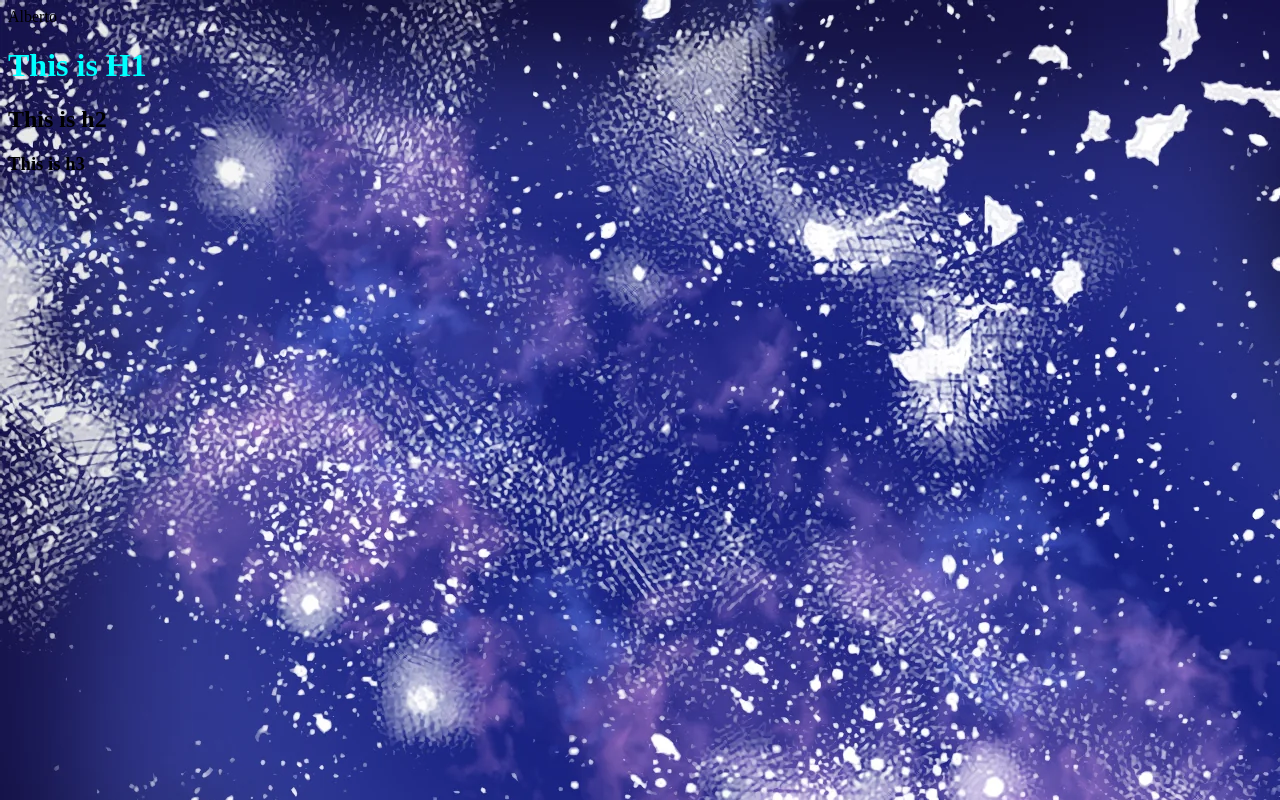
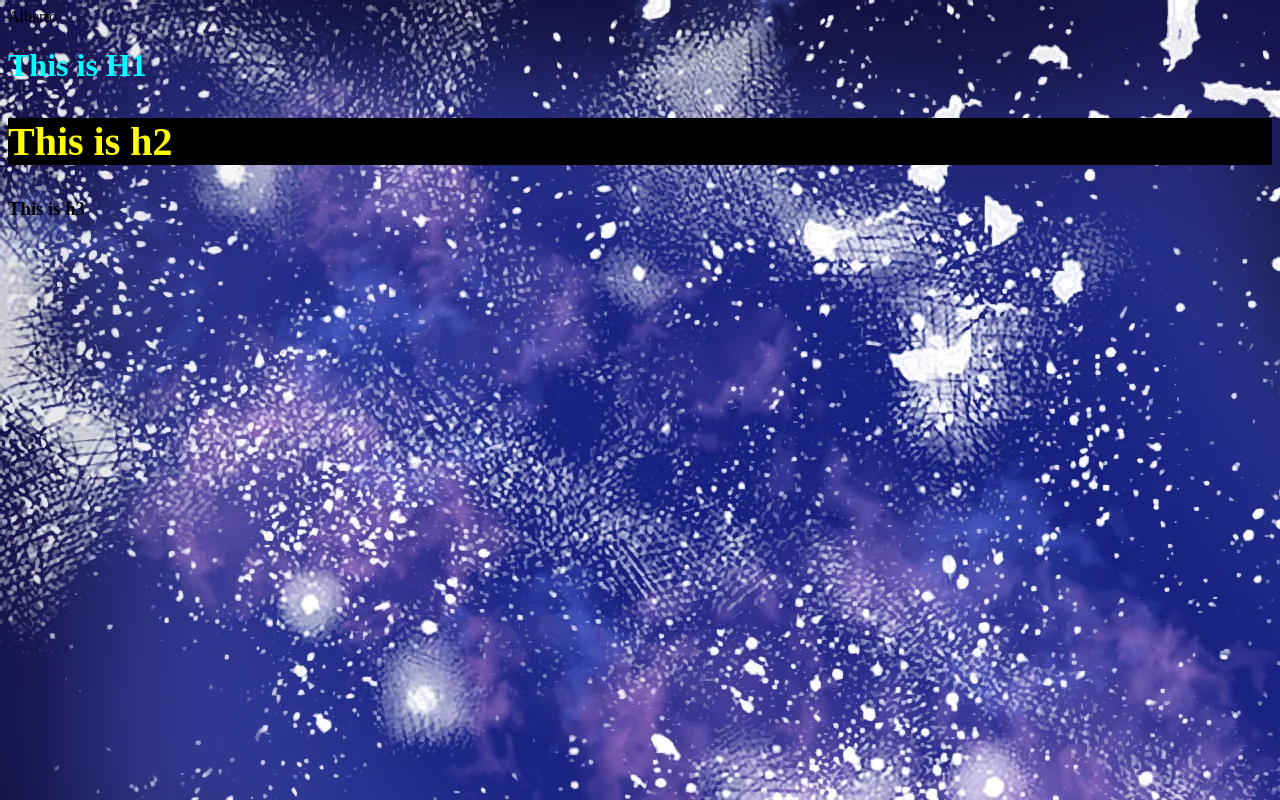
Before and after one commit to bsdc-Alberto/bsdc-Alberto.github.io, a plain HTML site: page index.html in a window 1280 px wide. Drawn offline with Linux system fonts and the light colour scheme.

Commit message:
h2 updated to yellow on black

```diff
--- a/style.css
+++ b/style.css
@@ -1,5 +1,11 @@
 h1 {
 color: aqua;
+}
+
+h2 {
+    font-size: 40px;
+    color: yellow;
+    background-color: black;
 }
 
 body {
```
